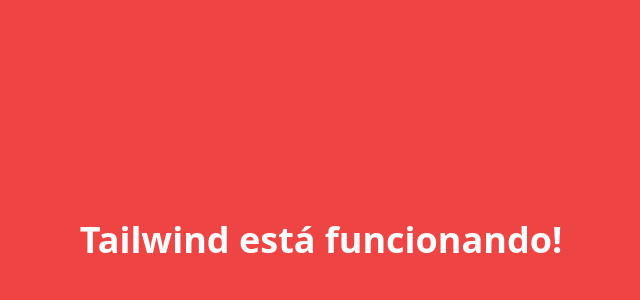
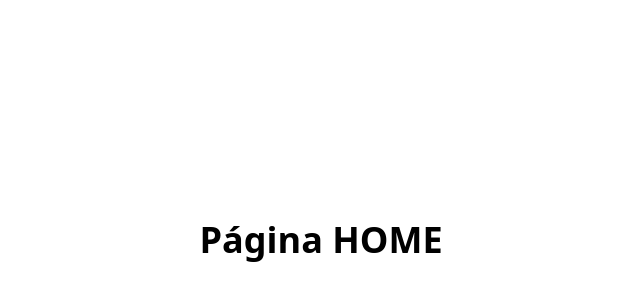
Before and after one commit to paulotruly/react_infinityAvaliador, a React (Vite) app: page / in a window 1280 px wide. Shown: the part 160-460 px from the top of the page, without its empty margins (319-959 px from the left). Built offline with nearby package versions, Linux system fonts and the light colour scheme.

Commit message:
arrumando-rotas

```diff
--- a/package.json
+++ b/package.json
@@ -11,7 +11,8 @@
   },
   "dependencies": {
     "react": "^19.1.1",
-    "react-dom": "^19.1.1"
+    "react-dom": "^19.1.1",
+    "react-router-dom": "^7.9.4"
   },
   "devDependencies": {
     "@eslint/js": "^9.36.0",
--- a/src/App.tsx
+++ b/src/App.tsx
@@ -1,12 +1,14 @@
-import './index.css'
+import { BrowserRouter, Routes, Route } from 'react-router-dom';
+import Home from './pages/Home';
 
 function App() {
-
   return (
-    <div className="min-h-screen text-white bg-red-500 flex justify-center items-center">
-      <h1 className="text-4xl font-semibold">Tailwind está funcionando!</h1>
-    </div>
-  )
+    <BrowserRouter>
+      <Routes>
+        <Route path="/" element={<Home/>} />
+      </Routes>
+    </BrowserRouter>
+  );
 }
 
 export default App
--- /dev/null
+++ b/src/pages/Home.tsx
@@ -0,0 +1,10 @@
+function Home() {
+
+  return (
+    <div className="flex justify-center items-center min-h-screen">
+      <h1 className="text-4xl font-semibold">Página HOME</h1>
+    </div>
+  )
+}
+
+export default Home
```
Also changed, not shown: 1 other file (tests, documents, lock files or other folders).
